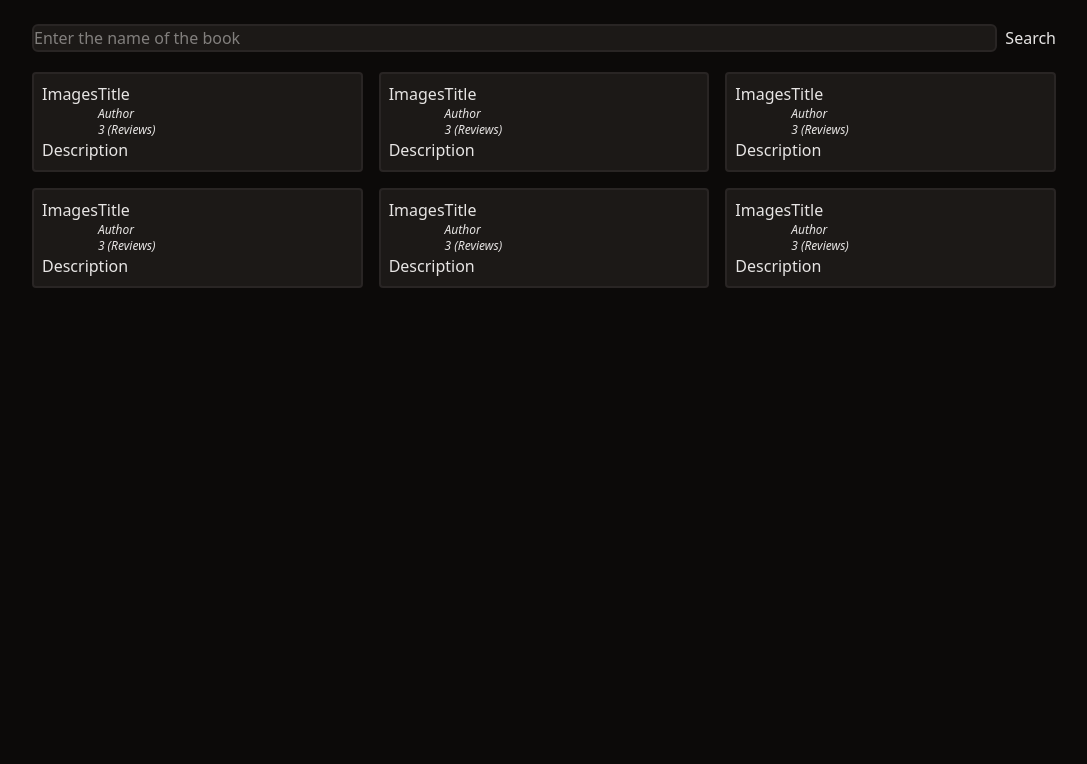
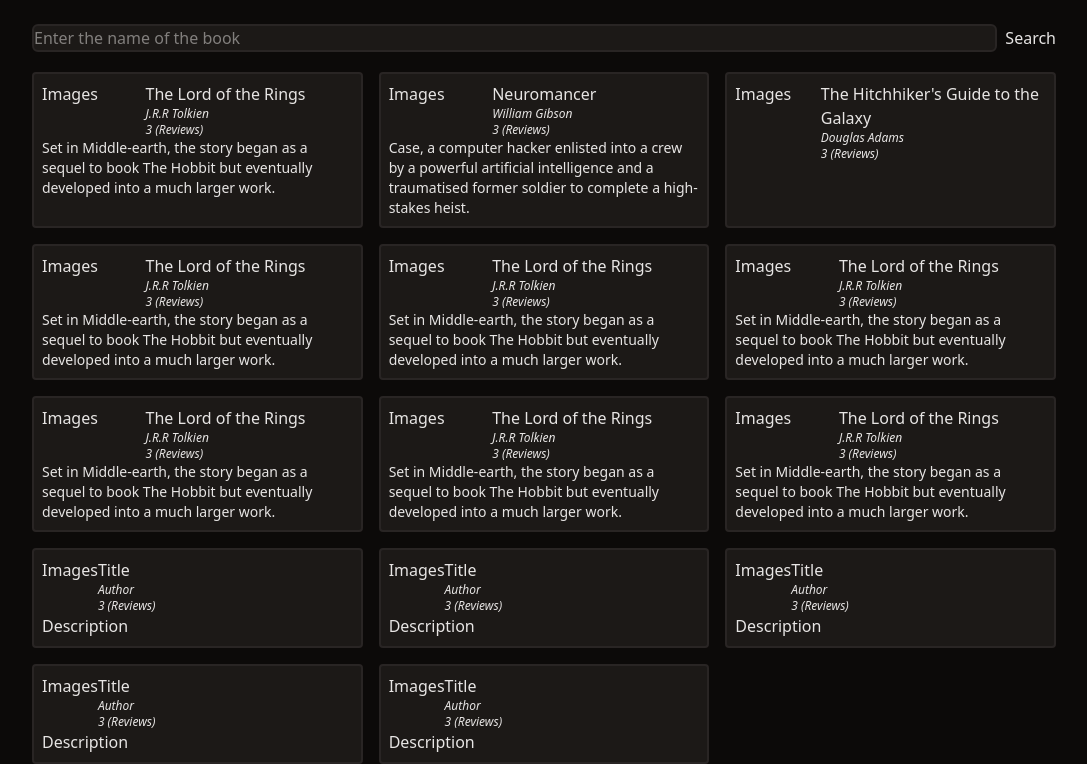
Before and after one commit to abraaocrvlh42/book_wise, a PHP site: page / in a window 1280 px wide. Shown: the part 60-824 px from the top of the page, without its empty margins (96-1183 px from the left). Before the commit the page ends 348 px from the top, so only its background shows below. Run offline with PHP 8.4, Linux system fonts and the light colour scheme.

Commit message:
Create list of books

```diff
--- a/index.php
+++ b/index.php
@@ -1,7 +1,18 @@
 <?php
 
   $books = [
-    ['id' => 1, 'title' => 'The Lord of the Rings', 'author' => 'J.R.R Tolkien']
+    ['id' => 1, 'title' => 'The Lord of the Rings', 'author' => 'J.R.R Tolkien', 'description' => 'Set in Middle-earth, the story began as a sequel to book The Hobbit but eventually developed into a much larger work.'],
+
+    ['id' => 2, 'title' => 'Neuromancer', 'author' => 'William Gibson', 'description' => 'Case, a computer hacker enlisted into a crew by a powerful artificial intelligence and a traumatised former soldier to complete a high-stakes heist.'],
+
+    ['id' => 3, 'title' => "The Hitchhiker's Guide to the Galaxy", 'author' => 'Douglas Adams', 'description' => ''],
+
+    ['id' => 4, 'title' => 'The Lord of the Rings', 'author' => 'J.R.R Tolkien', 'description' => 'Set in Middle-earth, the story began as a sequel to book The Hobbit but eventually developed into a much larger work.'],
+    ['id' => 5, 'title' => 'The Lord of the Rings', 'author' => 'J.R.R Tolkien', 'description' => 'Set in Middle-earth, the story began as a sequel to book The Hobbit but eventually developed into a much larger work.'],
+    ['id' => 6, 'title' => 'The Lord of the Rings', 'author' => 'J.R.R Tolkien', 'description' => 'Set in Middle-earth, the story began as a sequel to book The Hobbit but eventually developed into a much larger work.'],
+    ['id' => 7, 'title' => 'The Lord of the Rings', 'author' => 'J.R.R Tolkien', 'description' => 'Set in Middle-earth, the story began as a sequel to book The Hobbit but eventually developed into a much larger work.'],
+    ['id' => 8, 'title' => 'The Lord of the Rings', 'author' => 'J.R.R Tolkien', 'description' => 'Set in Middle-earth, the story began as a sequel to book The Hobbit but eventually developed into a much larger work.'],
+    ['id' => 9, 'title' => 'The Lord of the Rings', 'author' => 'J.R.R Tolkien', 'description' => 'Set in Middle-earth, the story began as a sequel to book The Hobbit but eventually developed into a much larger work.']
   ]
 
 ?>
@@ -44,17 +55,22 @@
 
     <section class="grid grid-cols-1 md:grid-cols-2 lg:grid-cols-3 flex gap-4">
       <!-- Books -->
+      <?php foreach($books as $book): ?>
+
       <div class=" p-2 border-2 rounded border-stone-800 bg-stone-900">
         <div class="flex">
-          <div class="">Images</div>
+          <div class="w-1/3">Images</div>
           <div>
-            <a href="/books.php" class=""font-semibold hover-underline>Title</a>
-            <div class="text-xs italic">Author</div>
+            <a href="/books.php?id=<?=$book['id']?>" class=""font-semibold hover-underline><?=$book['title']?></a>
+            <div class="text-xs italic"><?=$book['author']?></div>
             <div class="text-xs italic">3 (Reviews)</div>
           </div>
         </div>
-          <div>Description</div>
+          <div class="text-sm">
+          <?=$book['description']?>
+          </div>
       </div>
+      <?php endforeach; ?>
 
       <div class=" p-2 border-2 rounded border-stone-800 bg-stone-900">
         <div class="flex">
```
